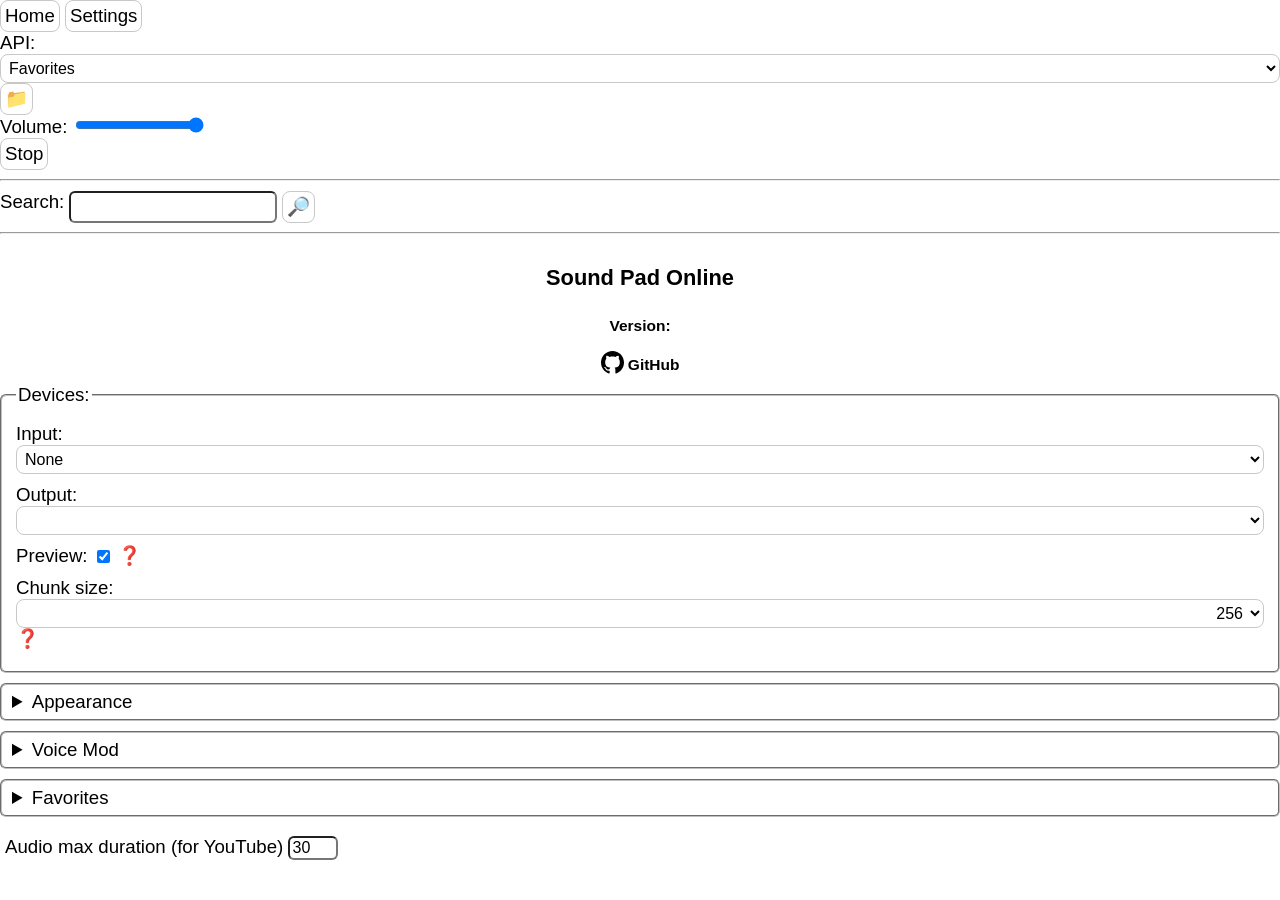
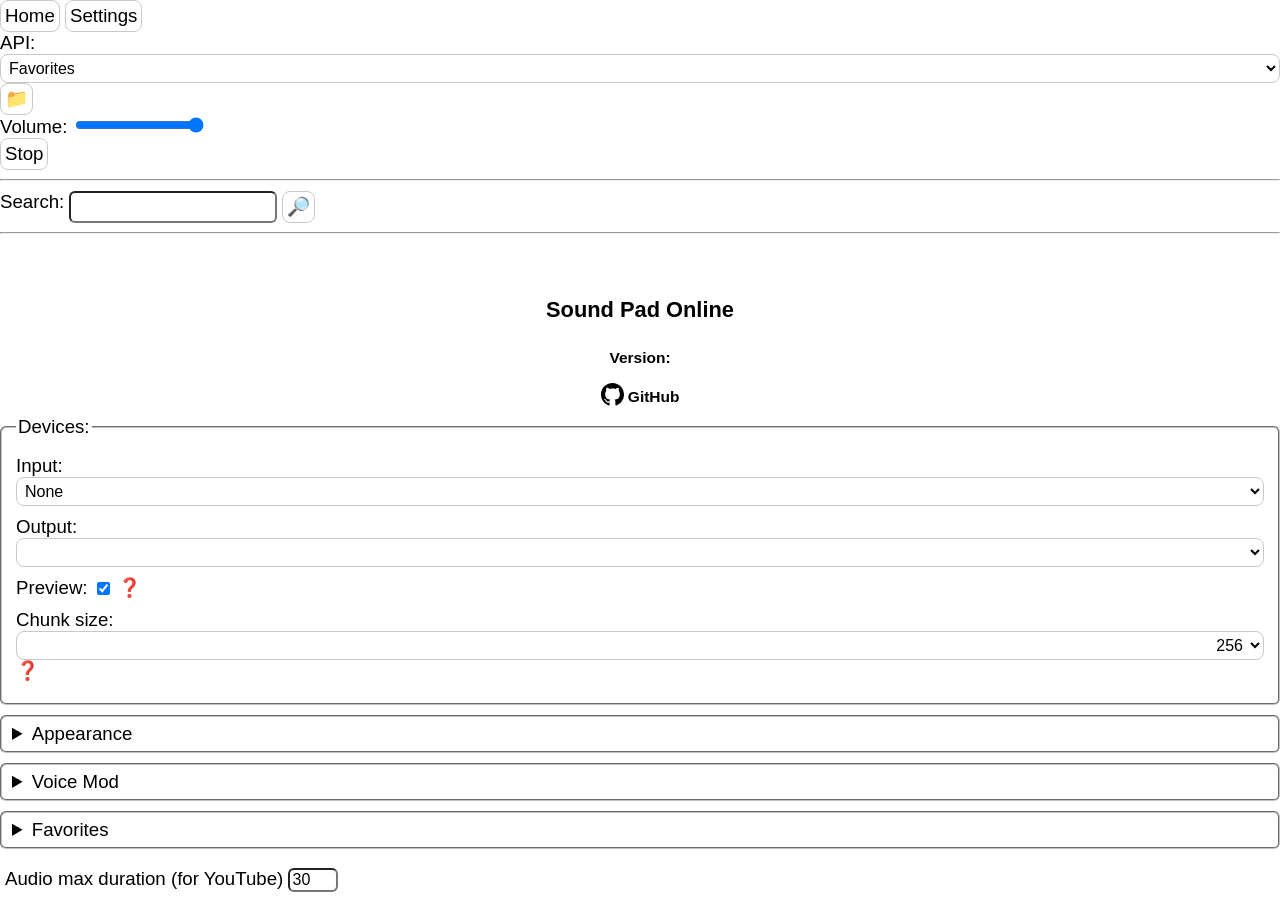

dark theme

--- a/src/web/styles/main.css
+++ b/src/web/styles/main.css
@@ -11,8 +11,7 @@
 	--accent-color: #0075ff;
 	--accent-not-active: rgb(100, 200, 250);
 	--scroll-bar: #A8A8A8;
-	--sound-button: lightgrey;
-	--sound-button-hover: darkgrey;
+	--sound-button-hover: lightgrey;
 	--left-menu-bg: #f0f0f0;
 }
 ::-webkit-scrollbar
@@ -103,6 +102,9 @@ input[type="search"]{
 	border-radius: 8px;
 	border: 1px solid var(--border-color);
 }
+input[type="search"]:focus-visible {
+	outline: 1px solid var(--accent-color);
+}
 input[type="checkbox"]{
 	vertical-align: middle;
 }
@@ -175,9 +177,11 @@ details > fieldset{
 }
 #list-wrapper{
 	position: relative;
-	overflow: hidden;
 	display: flex;
 	flex-direction: column;
+	padding: 0 !important;
+	height: 100%;
+	overflow: hidden;
 }
 #drag-area{
 	position: absolute;
@@ -206,10 +210,12 @@ details > fieldset{
 
 #list-area{
 	text-align: center;
-	overflow: auto;
-	overflow-x: hidden;
 	display: flex;
 	flex-direction: column;
+	height: 100%;
+	overflow-x: hidden;
+	overflow-y: auto;
+	padding: 1rem;
 }
 .sound-button{
 	text-align: left;
@@ -243,7 +249,7 @@ details > fieldset{
 	order: -2;
 }
 .sound-button.folder:hover{
-	background: var(--sound-button);
+	background: var(--sound-button-hover);
 }
 .sound-button.folder i{
 	color: var(--accent-color);
@@ -266,7 +272,7 @@ details > fieldset{
 	gap: 10px;
 }
 .sound-button.playing{
-	background: var(--sound-button);
+	background: var(--sound-button-hover);
 	transition: 0s;
 }
 .sound-button.deleted{
@@ -322,6 +328,13 @@ details > fieldset{
 	border-right: 1px solid var(--border-color);
 	overflow: hidden;
 }
+#main-content {
+	height: 100dvh;
+	overflow: hidden;
+	display: flex;
+	flex-direction: column;
+}
+
 #left-menu > div,
 #main-content > div
 {
@@ -476,6 +489,9 @@ details > fieldset{
 	display: flex;
 	align-items: center;
 	font-size: 0.85rem;
+}
+#bread-crumbs:empty {
+	display: none;
 }
 #bread-crumbs i {
 	font-size: 0.75rem;
